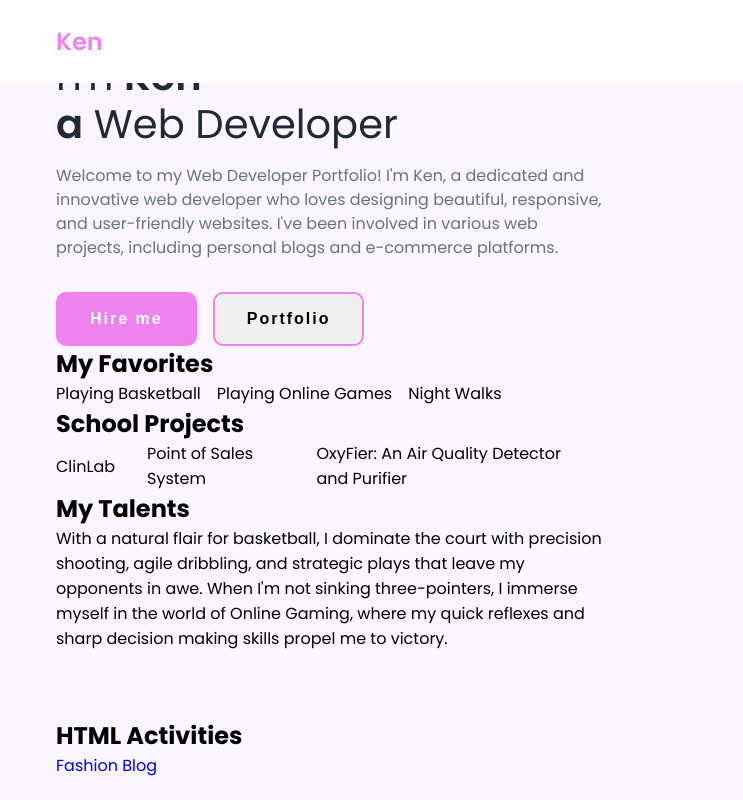
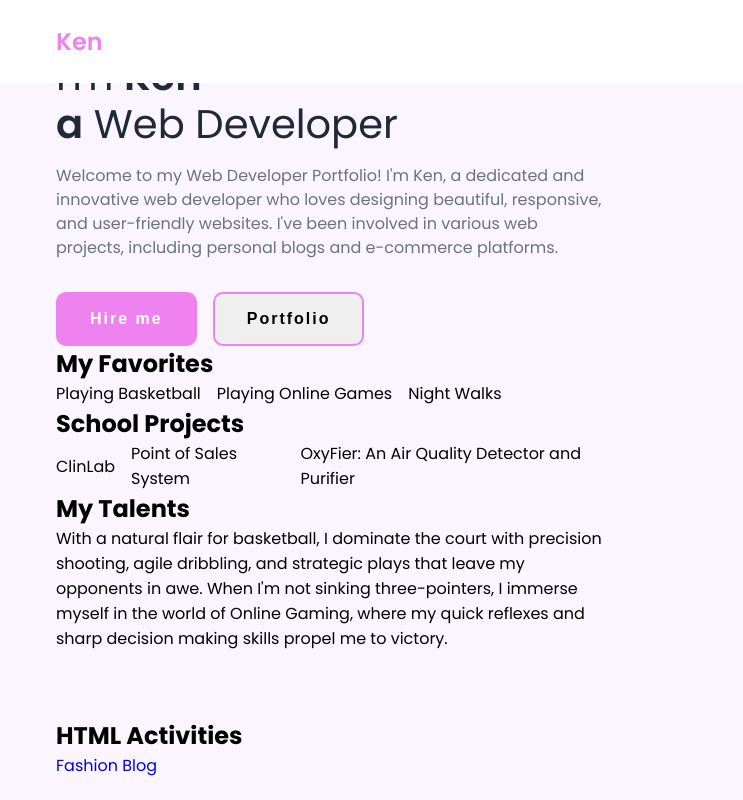
Before and after one commit to Saikeeeeen/Saikeeeeen.github.io, a plain HTML site: page index.html in a window 1280 px wide. Shown: the full height of the page, 0-743 px from the left. Drawn offline with nearby package versions, Linux system fonts and the light colour scheme.

Commit message:
Update index.html

```diff
--- a/index.html
+++ b/index.html
@@ -45,9 +45,9 @@
                 <div class = "section projects">
                     <h2>School Projects</h2>
                     <ul>
-                        <li>ClinLab</li><br><br>
-                        <li>Point of Sales System</li><br><br>
-                        <li>OxyFier: An Air Quality Detector and Purifier</li><br><br>
+                        <li>ClinLab</li>
+                        <li>Point of Sales System</li>
+                        <li>OxyFier: An Air Quality Detector and Purifier</li>
                     </ul>
 
                     <div class = "section talents">
```
